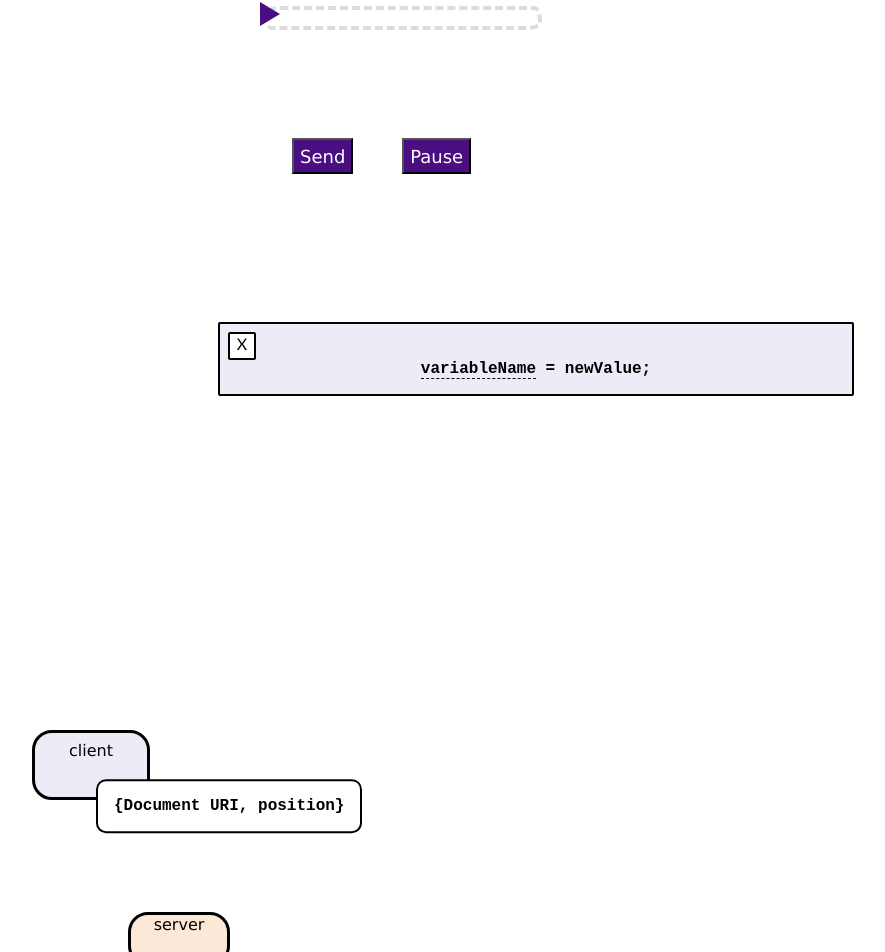
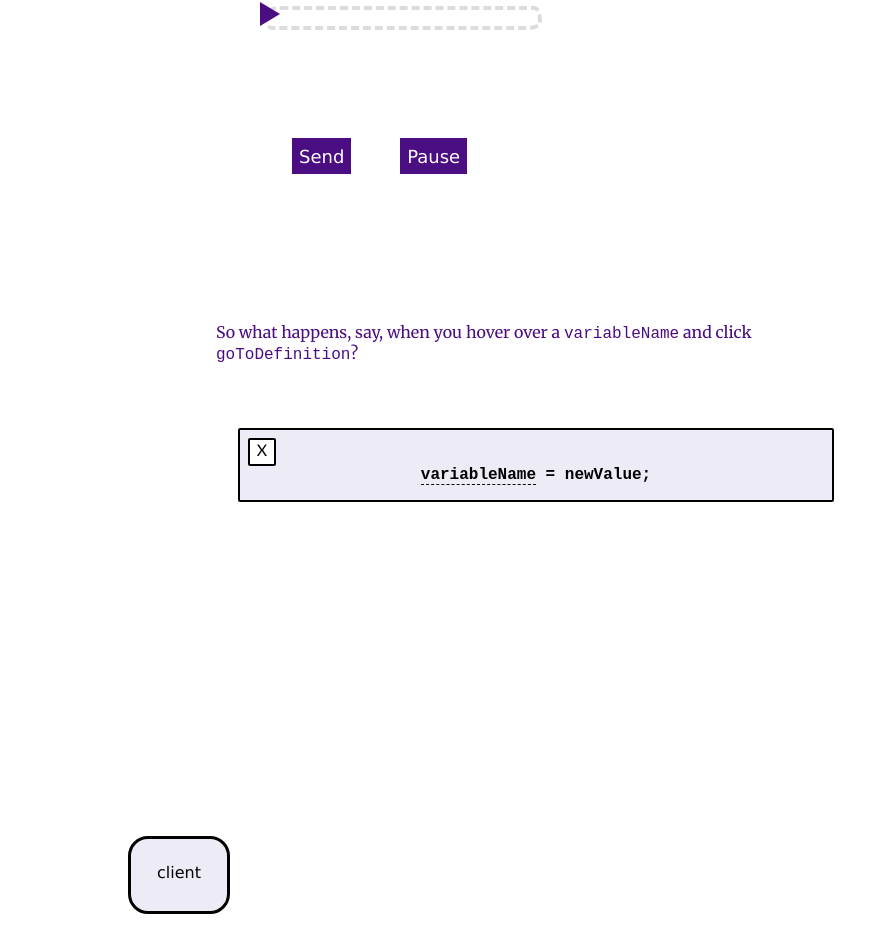
Before and after one commit to Cerchie/what-is-the-lsp, a SvelteKit app: page / in a window 1280 px wide. Shown: the part 2585-3537 px from the top of the page, without its empty margins (104-989 px from the left). Built offline with nearby package versions, Linux system fonts and the light colour scheme.

Commit message:
adjusting animations

```diff
--- a/src/components/GoToDef.svelte
+++ b/src/components/GoToDef.svelte
@@ -10,10 +10,10 @@
 <style>
 
 .client-gotodef {
-  margin-left: 6em;
+  margin-left: 12em;
   right: 10em;
   bottom: 4em;
-  padding: .5em;
+  padding-top: 1.5em;
   background-color: #edebf5;
   color: black;
   border: 3px solid  black;
@@ -25,13 +25,12 @@
 }
 
 .gotodef-container {
-
   margin: auto;
   padding: 2em;
 }
 
 .gotodef-params {
-  margin-left: 10em;
+  margin-left: 12em;
   margin-bottom: -1em;
   width: fit-content;
   padding: 1em;
@@ -46,6 +45,7 @@
   }
 
 .server-gotodef {
+    padding-top: 1.5em;
   margin-left: 12em;
   margin-top: 7em;
   top: 10em;
--- a/src/components/RequestContainer.svelte
+++ b/src/components/RequestContainer.svelte
@@ -99,6 +99,7 @@
     transition: background-color 0.3s ease;
 	font-family: 'Lucida Sans', 'Lucida Sans Regular', 'Lucida Grande', 'Lucida Sans Unicode', Geneva, Verdana, sans-serif;
 	font-size: large;
+    border: 1px solid #4b0d82;
 }
 
 .play:hover {
@@ -108,6 +109,7 @@
 }
 
 .pause {
+    border: 1px solid #4b0d82;
 	margin: .5em;
 	height: 2em;
     color: white; /* Background color */
--- a/src/components/Scrolly.svelte
+++ b/src/components/Scrolly.svelte
@@ -29,16 +29,16 @@
 	var animationGoToDefReq = anime({
         targets:  '.gotodef-params',
         keyframes: [
-            {translateY: 150},
+            {translateY: 190},
 			{innerHTML: 'Location'},
-            {translateY: -2},
+            {translateY: -1},
         ],
         delay: function(el, i) { return i * 400; },
         direction: 'normal',
         loop: true,
         autoplay: true,
         easing: 'easeInSine',
-        duration: 4000,
+        duration: 7000,
 		update: async function(){
 				var obj = document.querySelector('.gotodef-params');
 				return obj.innerHTML = obj.innerHTML.slice(0, obj.innerHTML.length - 2);
@@ -106,10 +106,10 @@ observer.observe(document.querySelector('.image.image-1'));
         To see what that means, press 'send' on the animation below.</p>
             <RequestContainer/>
 </figure>
-
-
+<figure>
+    <p>So what happens, say, when you hover over a <span class="codespan">variableName</span> and click <span class="codespan">goToDefinition</span>?</p>
     <ToolTip/>
-
+</figure>
 
 <div class="spacer"></div>
 
--- a/src/components/ToolTip.svelte
+++ b/src/components/ToolTip.svelte
@@ -22,6 +22,7 @@ class="tooltip"
 	border-radius: 2px;
 	width: 50%;
 	margin: auto;
+    margin-top: 4em;
 	text-align: center;
 	padding-bottom: 1em;
 	font-family: 'Courier New', Courier, monospace;
```
